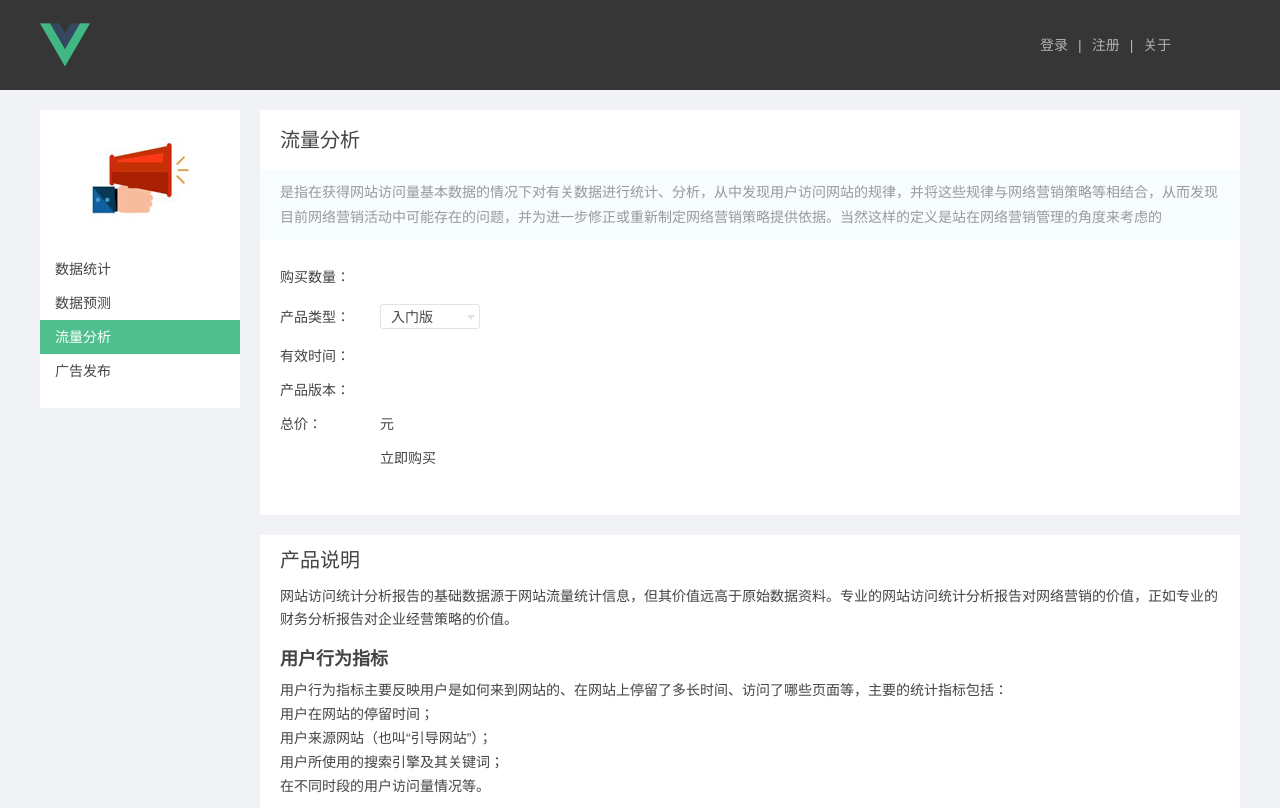
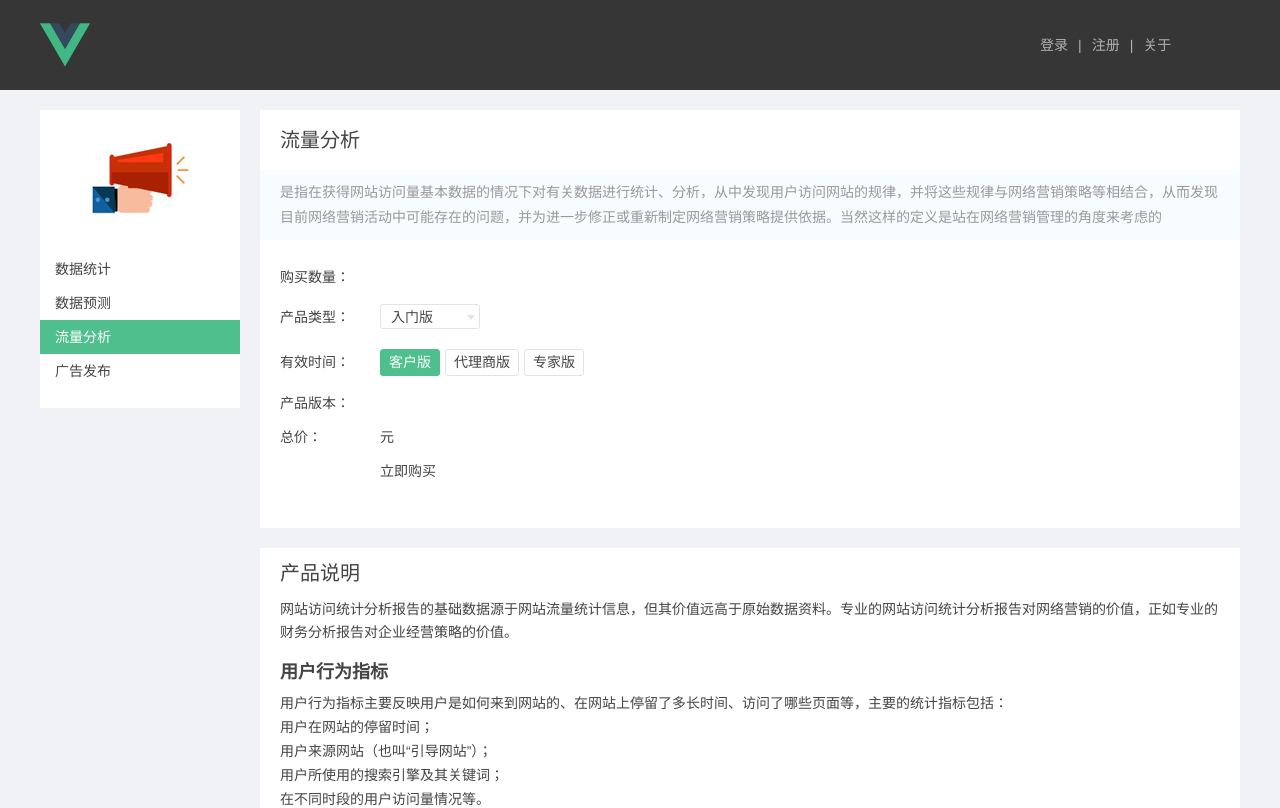
Before and after one commit to capricornLiux/shoumai, a Vue app: page /detail/flowAnalysis in a window 1280 px wide. Shown: the top 808 px of the page. Built offline with nearby package versions, Linux system fonts and the light colour scheme; what vue-resource would draw is missing.

Commit message:
单选组件

```diff
--- /dev/null
+++ b/src/components/buy/chooser.vue
@@ -0,0 +1,64 @@
+<template>
+  <div class="chooser-component">
+    <ul class="chooser-list">
+      <li v-for="(item, index) in selections" v-on:click="seleteItem(index)" v-bind:class="{active:index===nowIndex}">
+        {{ item.label }}
+      </li>
+    </ul>
+  </div>
+</template>
+
+<script>
+  export default {
+
+    // 接收父组件传递的数据
+    props: {
+      selections: {
+        type: Array,
+        default: [{
+          label: 'test',
+          value: 0
+        }]
+      }
+    },
+
+    data(){
+      return {
+        nowIndex: 0
+      }
+    },
+
+    methods: {
+      seleteItem(index){
+        this.nowIndex = index;
+        this.$emit('seleteItem', this.selections[index]);
+      }
+    }
+
+  }
+</script>
+
+<style scoped>
+  .chooser-component {
+    position: relative;
+    display: inline-block;
+  }
+
+  .chooser-list li {
+    display: inline-block;
+    border: 1px solid #e3e3e3;
+    height: 25px;
+    line-height: 25px;
+    padding: 0 8px;
+    margin-right: 5px;
+    border-radius: 3px;
+    text-align: center;
+    cursor: pointer;
+  }
+
+  .chooser-list li.active {
+    border-color: #4fc08d;
+    background: #4fc08d;
+    color: #fff;
+  }
+</style>
--- a/src/pages/detail/flowAnalysis.vue
+++ b/src/pages/detail/flowAnalysis.vue
@@ -30,11 +30,12 @@
         <div class="sales-board-line-left">
           有效时间：
         </div>
-        <!--<div class="sales-board-line-right">-->
-        <!--<v-chooser-->
-        <!--:selections="periodList"-->
-        <!--@on-change="onParamChange('period', $event)"></v-chooser>-->
-        <!--</div>-->
+        <div class="sales-board-line-right">
+
+          <!--使用自定义组件chooser-->
+          <v-chooser v-bind:selections="versionList" v-on:seleteItem="receivedSelectChooser"></v-chooser>
+
+        </div>
       </div>
       <div class="sales-board-line">
         <div class="sales-board-line-left">
@@ -118,12 +119,14 @@
 </template>
 
 <script>
-  import VSelection from '../../components/buy/selection'
+  import VSelection from '../../components/buy/selection.vue'
+  import VChooser from '../../components/buy/chooser.vue'
 
   export default {
     // 组件
     components: {
       VSelection,
+      VChooser
     },
 
     // 数据
@@ -143,7 +146,22 @@
             label: '高级版',
             value: 2
           }
-        ]
+        ],
+
+        versionList: [
+          {
+            label: '客户版',
+            value: 0
+          },
+          {
+            label: '代理商版',
+            value: 1
+          },
+          {
+            label: '专家版',
+            value: 2
+          }
+        ],
       }
     },
 
@@ -151,6 +169,11 @@
       // 收到子组件选择的下拉选项的时候调用, 获取选择的选项
       receivedSelectDropItem(data){
         console.log(data);
+      },
+
+      receivedSelectChooser(data){
+          console.log('点击了chooser');
+          console.log(data);
       }
     }
   }
```
